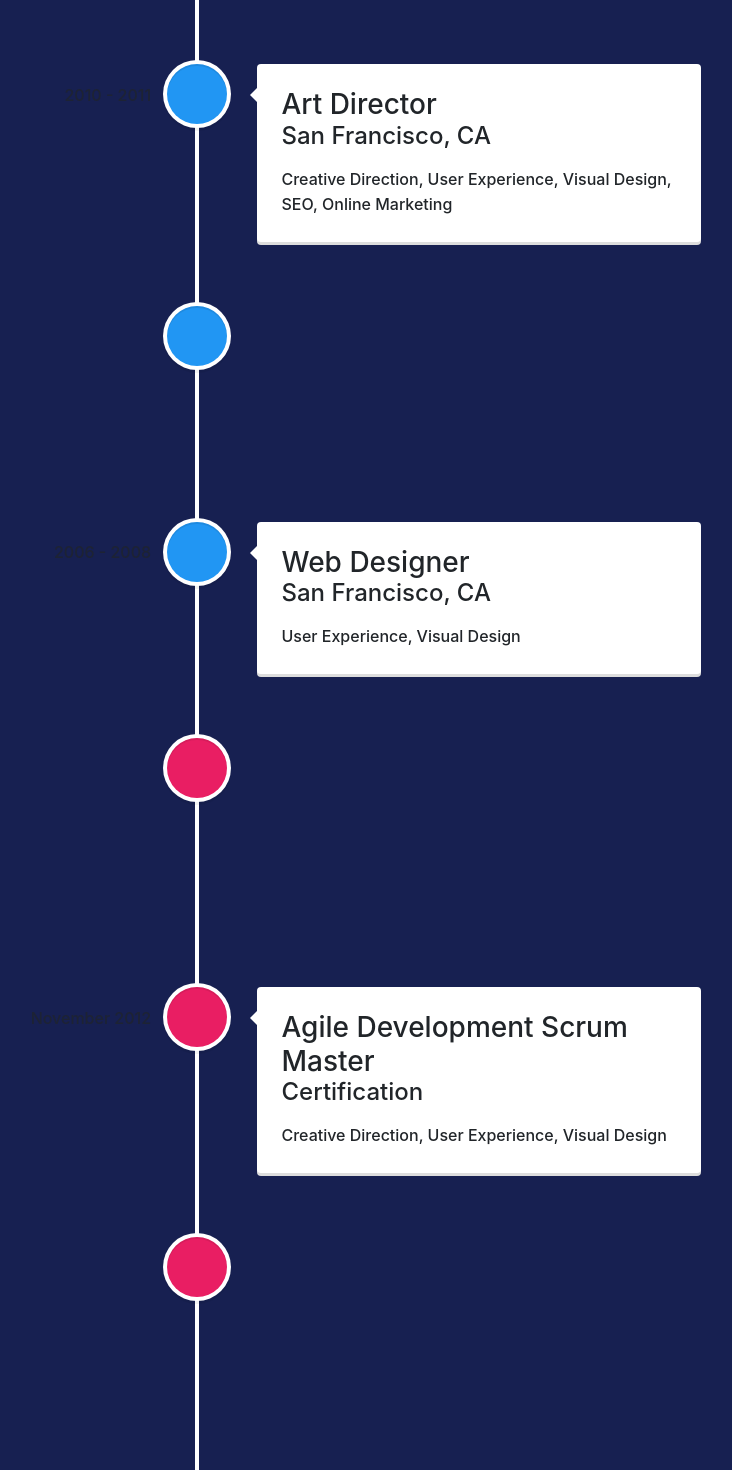
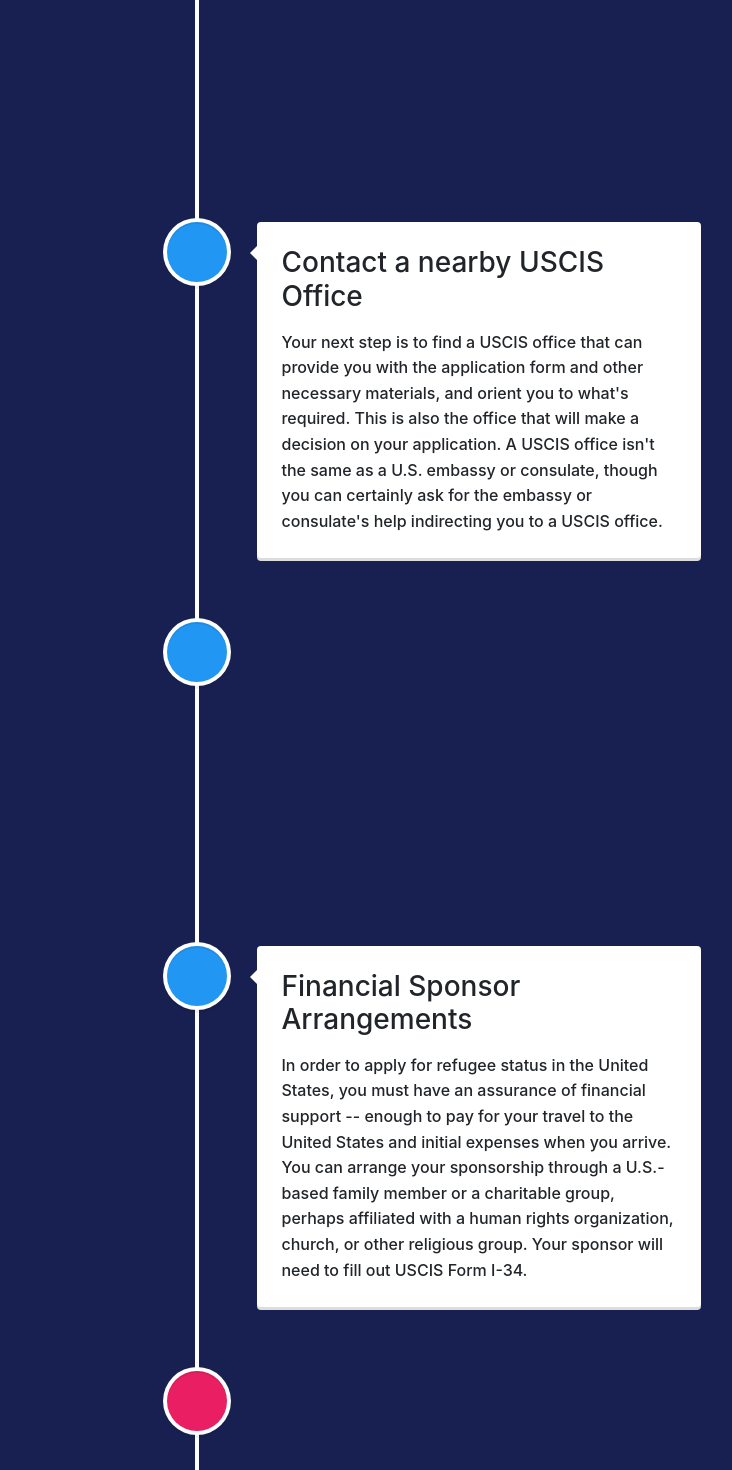
Before and after one commit to UW-INFO442-AU21/group6-refugees, a React (Create React App) app in the folder my-app/: page /learn in a window 1280 px wide. Shown: the part 1340-2810 px from the top of the page, without its empty margins (443-1175 px from the left). Built offline with nearby package versions, Linux system fonts and the light colour scheme.

Commit message:
added timeline

```diff
--- a/my-app/src/timeline.js
+++ b/my-app/src/timeline.js
@@ -7,94 +7,127 @@
         <VerticalTimeline>
             <VerticalTimelineElement
                 className="vertical-timeline-element--work"
-                contentStyle={{ background: 'rgb(33, 150, 243)', color: '#fff' }}
-                contentArrowStyle={{ borderRight: '7px solid  rgb(33, 150, 243)' }}
-                date="2011 - present"
-                iconStyle={{ background: 'rgb(33, 150, 243)', color: '#fff' }}
-                //icon={<WorkIcon />}
+                iconStyle={{ background: 'rgb(33, 150, 243)', color: '#FFF' }}
             >
-                <h3 className="vertical-timeline-element-title">Creative Director</h3>
-                <h4 className="vertical-timeline-element-subtitle">Miami, FL</h4>
+                <h3 className="vertical-timeline-element-title">Contact the local UNHCR OR USRP Office</h3>
                 <p>
-                    Creative Direction, User Experience, Visual Design, Project Management, Team Leading
+                    Depending on what country you're in, you may need to start by
+                    approaching a representative of the United Nations High Commissioner
+                    for Refugees (UNHCR) or U.S. Refugee Program (USRP) in your locality.
+                    That office can put you through an initial screening, issue a 'refugee'
+                    designation in your case, and link you up with a USCIS office for
+                    further processing.
                 </p>
             </VerticalTimelineElement>
 
             <VerticalTimelineElement
                 className="vertical-timeline-element--work"
-                date="2010 - 2011"
                 iconStyle={{ background: 'rgb(33, 150, 243)', color: '#fff' }}
-                //icon={<WorkIcon />}
             >
-                <h3 className="vertical-timeline-element-title">Art Director</h3>
-                <h4 className="vertical-timeline-element-subtitle">San Francisco, CA</h4>
+                <h3 className="vertical-timeline-element-title">Contact a nearby USCIS Office</h3>
                 <p>
-                    Creative Direction, User Experience, Visual Design, SEO, Online Marketing
+                    Your next step is to find a USCIS office that can provide you
+                    with the application form and other necessary materials, and
+                    orient you to what's required. This is also the office that
+                    will make a decision on your application. A USCIS office
+                    isn't the same as a U.S. embassy or consulate, though you
+                    can certainly ask for the embassy or consulate's help
+                    indirecting you to a USCIS office.
                 </p>
             </VerticalTimelineElement>
 
             <VerticalTimelineElement
                 className="vertical-timeline-element--work"
-                date="2008 - 2010"
                 iconStyle={{ background: 'rgb(33, 150, 243)', color: '#fff' }}
-                //icon={<WorkIcon />}
             >
-                <h3 className="vertical-timeline-element-title">Web Designer</h3>
-                <h4 className="vertical-timeline-element-subtitle">Los Angeles, CA</h4>
+                <h3 className="vertical-timeline-element-title">Fill out a Form 1-590 and Other Documents</h3>
                 <p>
-                    User Experience, Visual Design
+                    This is the main form used to apply for refugee status. You'll
+                    need to attach some other, backup forms to this one, including
+                    Form G-325C (Biographic Information) and Form FD-258
+                    (for taking fingerprints).
                 </p>
             </VerticalTimelineElement>
 
             <VerticalTimelineElement
                 className="vertical-timeline-element--work"
-                date="2006 - 2008"
                 iconStyle={{ background: 'rgb(33, 150, 243)', color: '#fff' }}
-                //icon={<WorkIcon />}
             >
-                <h3 className="vertical-timeline-element-title">Web Designer</h3>
-                <h4 className="vertical-timeline-element-subtitle">San Francisco, CA</h4>
+                <h3 className="vertical-timeline-element-title">Financial Sponsor Arrangements</h3>
                 <p>
-                    User Experience, Visual Design
+                    In order to apply for refugee status in the United States,
+                    you must have an assurance of financial support -- enough
+                    to pay for your travel to the United States and initial
+                    expenses when you arrive. You can arrange your sponsorship
+                    through a U.S.-based family member or a charitable group,
+                    perhaps affiliated with a human rights organization, church,
+                    or other religious group. Your sponsor will need to fill
+                    out USCIS Form I-34.
                 </p>
             </VerticalTimelineElement>
 
             <VerticalTimelineElement
                 className="vertical-timeline-element--education"
-                date="April 2013"
                 iconStyle={{ background: 'rgb(233, 30, 99)', color: '#fff' }}
-                //icon={<SchoolIcon />}
             >
-                <h3 className="vertical-timeline-element-title">Content Marketing for Web, Mobile and Social Media</h3>
-                <h4 className="vertical-timeline-element-subtitle">Online Course</h4>
+                <h3 className="vertical-timeline-element-title">Consider Family Members</h3>
                 <p>
-                    Strategy, Social Media
+                    If you are married and/or have children younger than 21
+                    years, you can apply for their refugee status along with
+                    yours. For this, you need to attach documents proving
+                    your family relationship.
                 </p>
             </VerticalTimelineElement>
 
             <VerticalTimelineElement
                 className="vertical-timeline-element--education"
-                date="November 2012"
                 iconStyle={{ background: 'rgb(233, 30, 99)', color: '#fff' }}
-                //icon={<SchoolIcon />}
             >
-                <h3 className="vertical-timeline-element-title">Agile Development Scrum Master</h3>
-                <h4 className="vertical-timeline-element-subtitle">Certification</h4>
+                <h3 className="vertical-timeline-element-title">Collect Evidence for your Case</h3>
                 <p>
-                    Creative Direction, User Experience, Visual Design
+                    First, you need to prove your identity, by any means
+                    possible (USCIS recognizes that you may have fled too
+                    quickly to get a passport). Perhaps you still have your
+                    driver's license or a student identity card. You're
+                    also expected to prove that you were persecuted or
+                    fear persecution on the basis of your religion, race,
+                    nationality, political opinion or membership in a
+                    particular social group. Your own sworn statement is
+                    a good starting point, as are other personal affidavits
+                    from friends, relatives, doctors, or anyone in an
+                    official position. If you have any membership cards
+                    or documents from your group, make copies of those.
+                    But not all the evidence needs to be so personalized;
+                    some evidence can simply show the human rights
+                    conditions within your country, in order to make
+                    the point that you would face the same treatment
+                    as others in your position. For example, good forms
+                    of evidence might include newspaper articles or
+                    reports by human rights organizations such as
+                    Amnesty International or Human Rights Watch. Try to keep
+                    these reports relevant to your case. For example, if
+                    you're a man who was beaten during student protests,
+                    find articles describing beatings at student protests
+                    -- but don't bother with articles talking about, for
+                    example, persecution of women.
                 </p>
             </VerticalTimelineElement>
 
             <VerticalTimelineElement
                 className="vertical-timeline-element--education"
-                date="2002 - 2006"
                 iconStyle={{ background: 'rgb(233, 30, 99)', color: '#fff' }}
-                //icon={<SchoolIcon />}
             >
-                <h3 className="vertical-timeline-element-title">Bachelor of Science in Interactive Digital Media Visual Imaging</h3>
-                <h4 className="vertical-timeline-element-subtitle">Bachelor Degree</h4>
+                <h3 className="vertical-timeline-element-title">Attend a Interview at a USCIS Office</h3>
                 <p>
-                    Creative Direction, Visual Design
+                    After submitting your application to USCIS, it will call you and
+                    your family members in for a personal interview. You'll be asked
+                    to have medical examinations done soon beforehand. The USCIS
+                    officer will review your application, attempt to verify your
+                    identity and other key information, and question you about your
+                    claimed need for refugee status.Be sure to review the
+                    application beforehand, so that you've got all the key names,
+                    dates, and facts clear in your head. The decision may rest on
+                    the officer's perception that you are telling the truth (are credible)."
                 </p>
             </VerticalTimelineElement>
 
```
